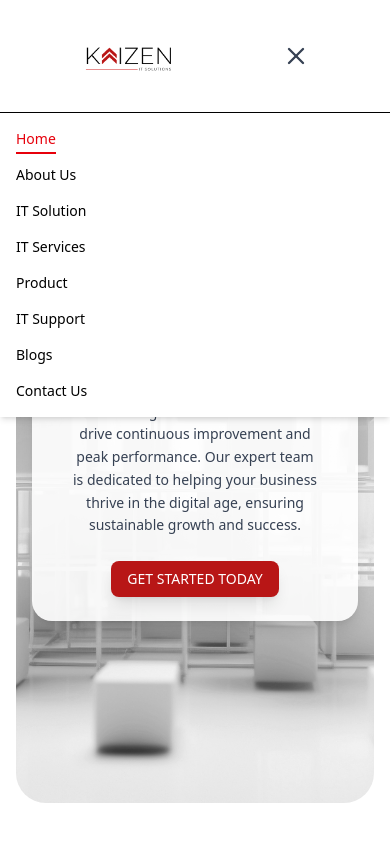
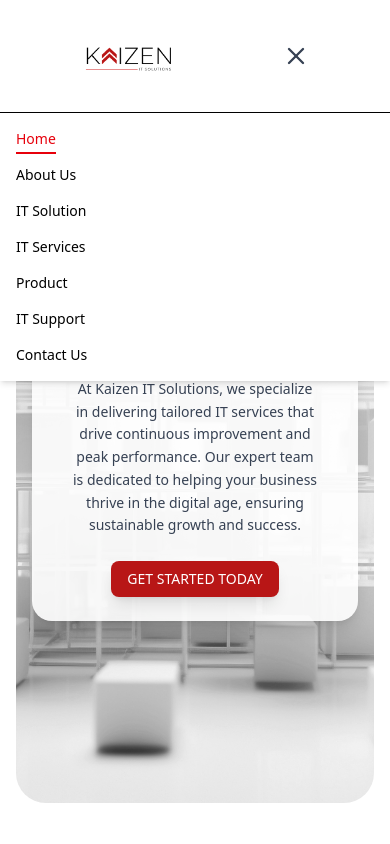
Before and after one commit to edigitify/Kaizen, a React (Vite) app: page / in a window 390 px wide. Both pictures are taken after a click on the button 296 px from the left and 56 px from the top of the page. Shown: the top 844 px of the page. Built offline with nearby package versions, Linux system fonts and the light colour scheme.

Commit message:
solve the mobile navbar

```diff
--- a/src/pages/Navbar.jsx
+++ b/src/pages/Navbar.jsx
@@ -118,20 +118,7 @@ const Navbar = () => {
               IT Support
             </NavLink>
           </li>
-          {/* <li>
-            <NavLink
-              to="/blogs"
-              className={({ isActive }) =>
-                `font-medium text-sm lg:text-base hover:text-red-200 transition-colors ${
-                  isActive
-                    ? "text-red-700 border-b-2 border-red-700"
-                    : "text-black border-b-2 border-transparent"
-                }`
-              }
-            >
-              Blogs
-            </NavLink>
-          </li> */}
+
           <li>
             <NavLink
               to="/contact"
@@ -175,7 +162,7 @@ const Navbar = () => {
               </NavLink>
             </li>
             <li>
-              <NavLink to="/itsolution" className="hover:text-red-600">
+              <NavLink to="/itsolutions" className="hover:text-red-600">
                 IT Solution
               </NavLink>
             </li>
@@ -194,11 +181,7 @@ const Navbar = () => {
                 IT Support
               </NavLink>
             </li>
-            <li>
-              <NavLink to="/blogs" className="hover:text-red-600">
-                Blogs
-              </NavLink>
-            </li>
+
             <li>
               <NavLink to="/contact" className="hover:text-red-600">
                 Contact Us
```
